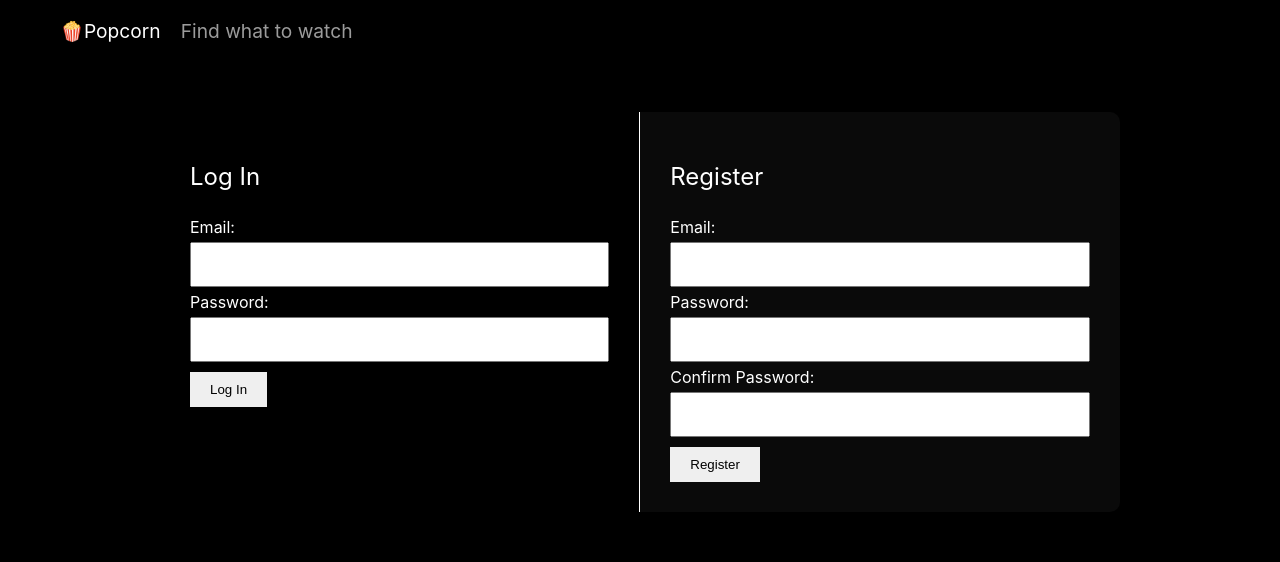
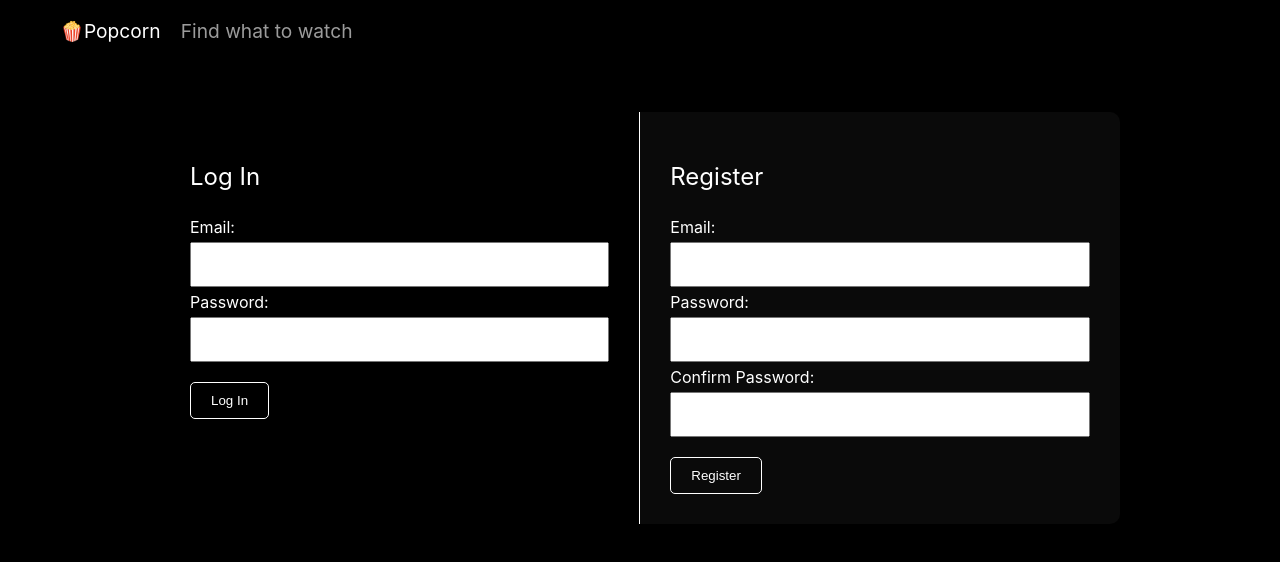
Before and after one commit to intrvertmichael/popcorn, a Next.js app: page /auth in a window 1280 px wide. Shown: the top 562 px of the page. Built offline with nearby package versions, Linux system fonts and the light colour scheme; no server answers.

Commit message:
styled auth buttons

```diff
--- a/styles/AuthForm.module.css
+++ b/styles/AuthForm.module.css
@@ -24,8 +24,17 @@
 
 .forms form input[type=submit]{
     padding: 10px 20px;
-    margin-top: 10px;
-    border: none;
+    margin-top: 20px;
+    background: none;
+    color: white;
+    border: 1px solid white;
+    border-radius: 5px;
+    cursor: pointer;
+}
+
+.forms form input[type=submit]:hover {
+    background: white;
+    color: black;
 }
 
 .login {
```
